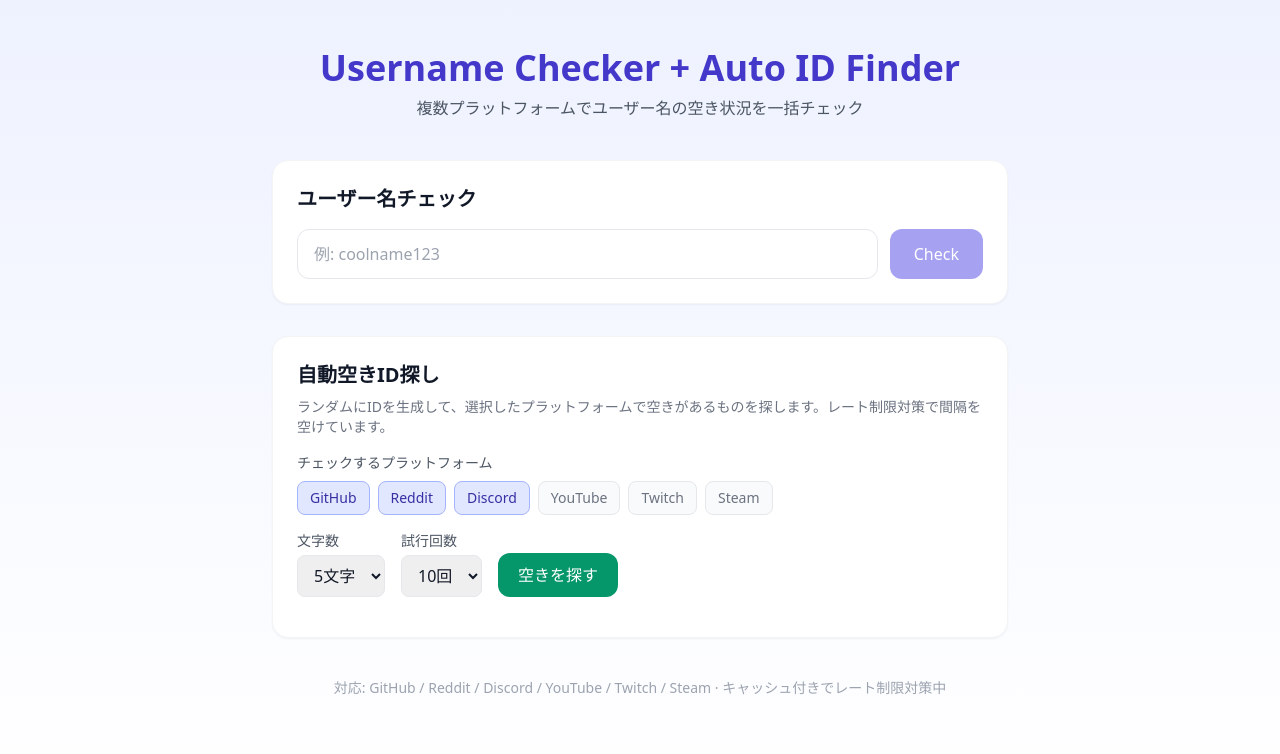
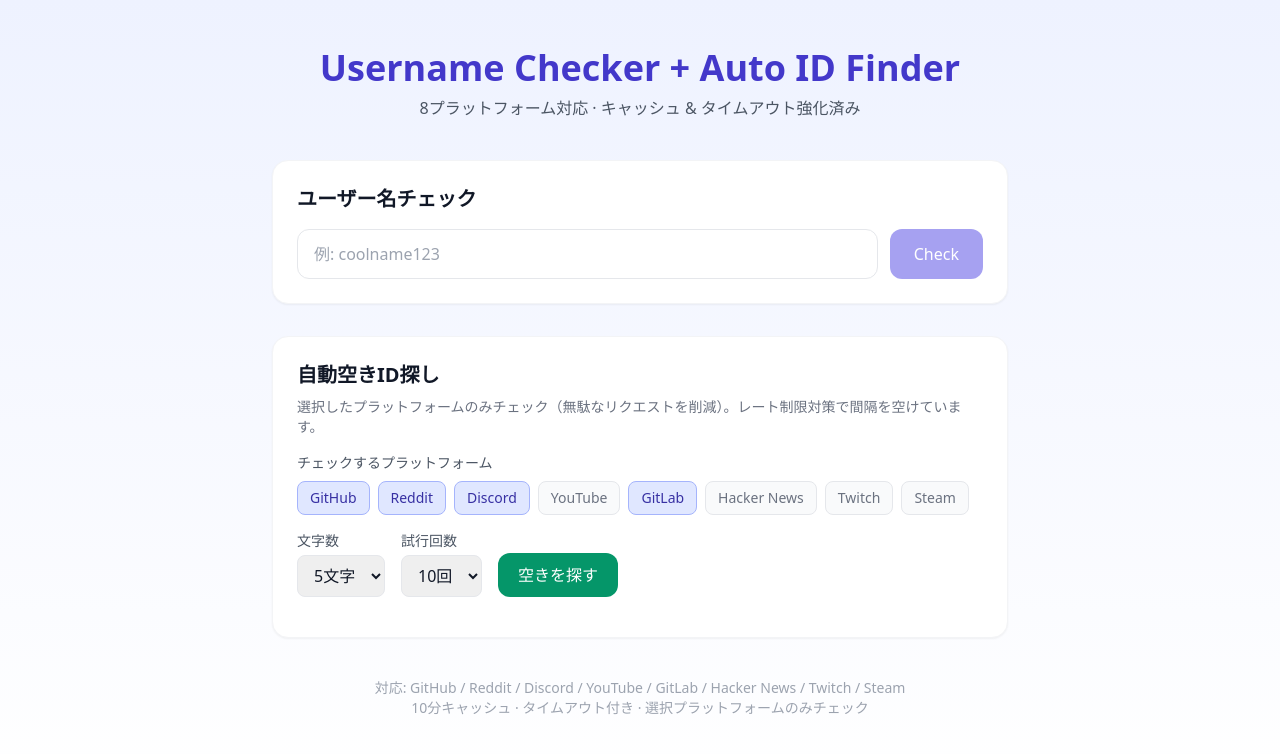
Before and after one commit to kamikun0318/username-checker, a Next.js app: page / in a window 1280 px wide. Shown: the top 754 px of the page. Built offline with nearby package versions, Linux system fonts and the light colour scheme.

Commit message:
UI: add GitLab & HN, selective platform queries for auto-finder

```diff
--- a/app/page.tsx
+++ b/app/page.tsx
@@ -26,6 +26,8 @@
   reddit: 'Reddit',
   discord: 'Discord',
   youtube: 'YouTube',
+  gitlab: 'GitLab',
+  hackernews: 'Hacker News',
   twitch: 'Twitch',
   steam: 'Steam',
 }
@@ -42,7 +44,12 @@
   const [autoLoading, setAutoLoading] = useState(false)
   const [foundList, setFoundList] = useState<FoundItem[]>([])
   const [checkedCount, setCheckedCount] = useState(0)
-  const [selectedPlatforms, setSelectedPlatforms] = useState<string[]>(['github', 'reddit', 'discord'])
+  const [selectedPlatforms, setSelectedPlatforms] = useState<string[]>([
+    'github',
+    'reddit',
+    'discord',
+    'gitlab',
+  ])
 
   const togglePlatform = (p: string) => {
     setSelectedPlatforms((prev) =>
@@ -66,8 +73,6 @@
   }
 
   const generateRandom = (len: number) => {
-    // Discord-friendly: lowercase letters, numbers, underscore, period
-    // For simplicity keep alphanumeric for all platforms
     const chars = 'abcdefghijklmnopqrstuvwxyz0123456789'
     let s = ''
     for (let i = 0; i < len; i++) s += chars[Math.floor(Math.random() * chars.length)]
@@ -81,24 +86,27 @@
     setCheckedCount(0)
     const found: FoundItem[] = []
     const maxTry = Math.min(autoCount, 25)
+    const platformsQs = selectedPlatforms.join(',')
 
     for (let i = 0; i < maxTry; i++) {
       const candidate = generateRandom(autoLength)
       try {
-        const res = await fetch(`/api/check?username=${encodeURIComponent(candidate)}`)
+        const res = await fetch(
+          `/api/check?username=${encodeURIComponent(candidate)}&platforms=${platformsQs}`
+        )
         const data: MultiResult = await res.json()
         setCheckedCount(i + 1)
 
         const availableOn = data.results
-          .filter((r) => r.available === true && selectedPlatforms.includes(r.platform))
+          .filter((r) => r.available === true)
           .map((r) => r.platform)
 
         if (availableOn.length > 0) {
           found.push({ username: candidate, availableOn })
           setFoundList([...found])
         }
-        // Longer delay to reduce rate limit risk
-        await new Promise((r) => setTimeout(r, 600))
+        // レート制限対策で待機
+        await new Promise((r) => setTimeout(r, 700))
       } catch {}
     }
     setAutoLoading(false)
@@ -112,7 +120,7 @@
             Username Checker + Auto ID Finder
           </h1>
           <p className="text-gray-600">
-            複数プラットフォームでユーザー名の空き状況を一括チェック
+            8プラットフォーム対応 · キャッシュ & タイムアウト強化済み
           </p>
         </header>
 
@@ -188,7 +196,7 @@
         <section className="bg-white rounded-2xl shadow-sm border border-gray-100 p-6">
           <h2 className="text-xl font-semibold mb-2">自動空きID探し</h2>
           <p className="text-sm text-gray-500 mb-4">
-            ランダムにIDを生成して、選択したプラットフォームで空きがあるものを探します。レート制限対策で間隔を空けています。
+            選択したプラットフォームのみチェック（無駄なリクエストを削減）。レート制限対策で間隔を空けています。
           </p>
 
           <div className="mb-4">
@@ -281,7 +289,9 @@
         </section>
 
         <footer className="mt-10 text-center text-sm text-gray-400">
-          対応: GitHub / Reddit / Discord / YouTube / Twitch / Steam · キャッシュ付きでレート制限対策中
+          対応: GitHub / Reddit / Discord / YouTube / GitLab / Hacker News / Twitch / Steam
+          <br />
+          10分キャッシュ · タイムアウト付き · 選択プラットフォームのみチェック
         </footer>
       </div>
     </main>
```
